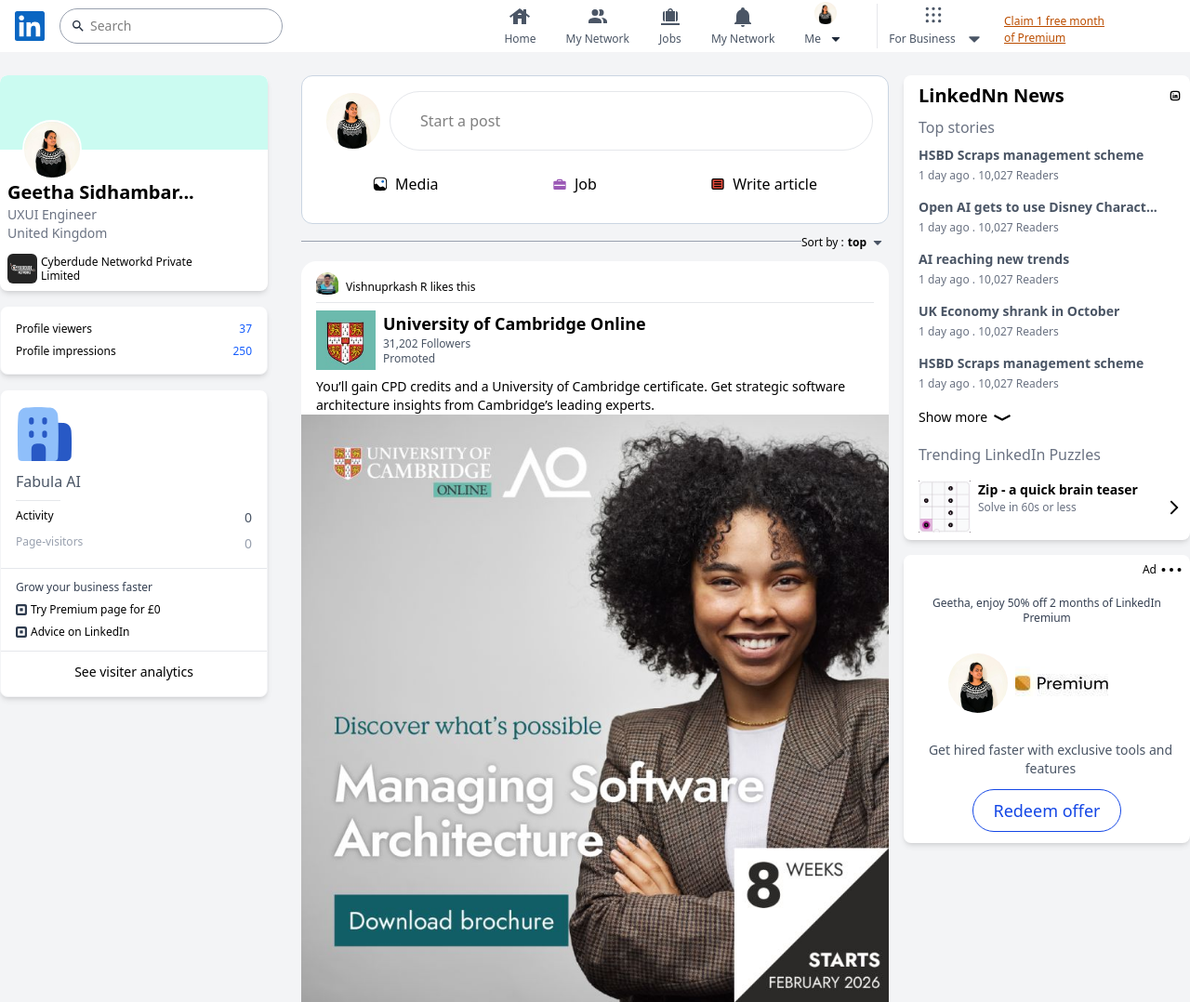
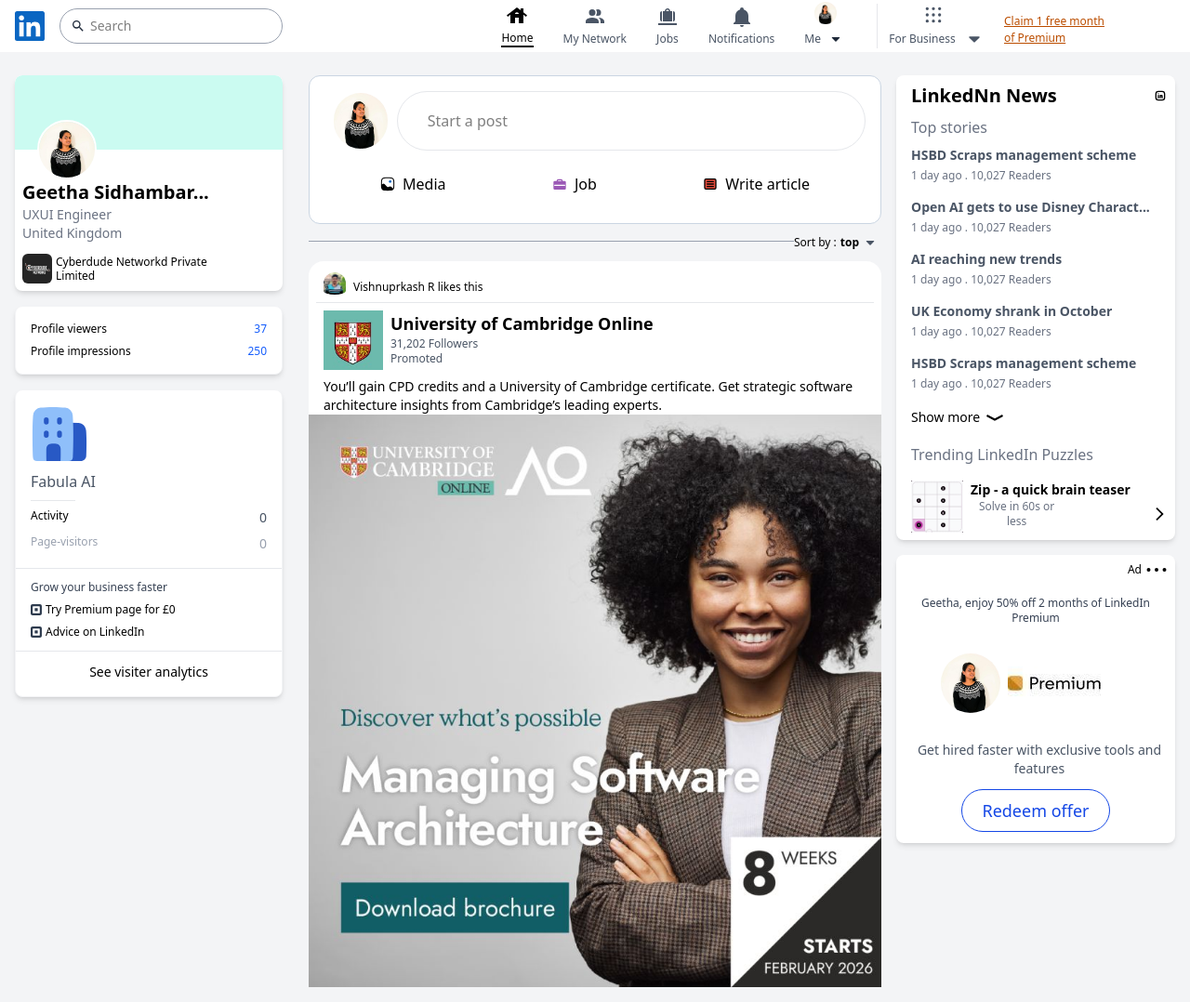
Before and after one commit to sidhgeetha/linkedin-cloning, a website built with Vite: page index.html in a window 1280 px wide. Shown: the whole page at 93% size. Built offline with nearby package versions, Linux system fonts and the light colour scheme; a web font is replaced by a local one.

Commit message:
responsiveness changes

```diff
--- a/index.html
+++ b/index.html
@@ -44,8 +44,9 @@
           <ul class="flex items-center gap-8">
 
               <!-- nav links inside unordered list -->
+               <!-- home -->
               <li
-                class=" flex flex-col items-center justify-center text-gray-600 hover:text-black cursor-pointer">
+                class=" flex flex-col items-center justify-center text-black-800 hover:text-black cursor-pointer  border-b-2 ">
                 <svg xmlns="http://www.w3.org/2000/svg" width="24" height="24"
                   viewBox="0 0 24 24"><!-- Icon from Material Symbols by Google - https://github.com/google/material-design-icons/blob/master/LICENSE --><path
                     fill="currentColor"
@@ -55,7 +56,7 @@
               </li>
 
 
-
+           <!-- networkk -->
 
               <li
                 class=" flex flex-col items-center justify-center text-gray-600 hover:text-black cursor-pointer">
@@ -68,7 +69,7 @@
               </li>
 
 
-
+            <!-- jobs -->
 
 
               <li
@@ -83,17 +84,17 @@
 
 
 
-
+            <!-- notifications -->
 
 
               <li
-                class=" flex flex-col items-center justify-center text-gray-600 hover:text-black cursor-pointer">
+                class=" flex flex-col items-center justify-center text-gray-600 hover:text-black cursor-pointer  ">
                 <svg xmlns="http://www.w3.org/2000/svg" width="24" height="24"
                   viewBox="0 0 24 24"><!-- Icon from Material Design Icons by Pictogrammers - https://github.com/Templarian/MaterialDesign/blob/master/LICENSE --><path
                     fill="currentColor"
                     d="M21 19v1H3v-1l2-2v-6c0-3.1 2.03-5.83 5-6.71V4a2 2 0 0 1 2-2a2 2 0 0 1 2 2v.29c2.97.88 5 3.61 5 6.71v6zm-7 2a2 2 0 0 1-2 2a2 2 0 0 1-2-2" /></svg>
 
-                <span class="hidden sm:block text-xs mt-1">My Network</span>
+                <span class="hidden sm:block text-xs mt-1 text-gray-600">Notifications</span>
               </li>
 
 
@@ -117,7 +118,7 @@
               </li>
 
 
-            <div class="h-12 w-px bg-gray-200"></div>
+            <div class=" hidden sm:block h-12 w-px bg-gray-200"></div>
 
 
           </ul>
@@ -192,13 +193,14 @@
     </header>
 
     <!-- main section -->
-    <section class="main-section layout-wrapper bg-blend-darken mt-6 ">
+    <section class="main-section layout-wrapper bg-blend-darken mt-4 px-2 md:mt-6 md:px-4 ">
       <div
         class="layout-container max-w-7xl mx-auto grid grid-cols-12 gap-4 ">
 
         <!-- left card1 -->
 
         <div class="col-span-3 rounded-md relative w-72 space-y-4 ">
+
 
           <!-- profile card -->
           <div
```
Also changed, not shown: README.MD.
